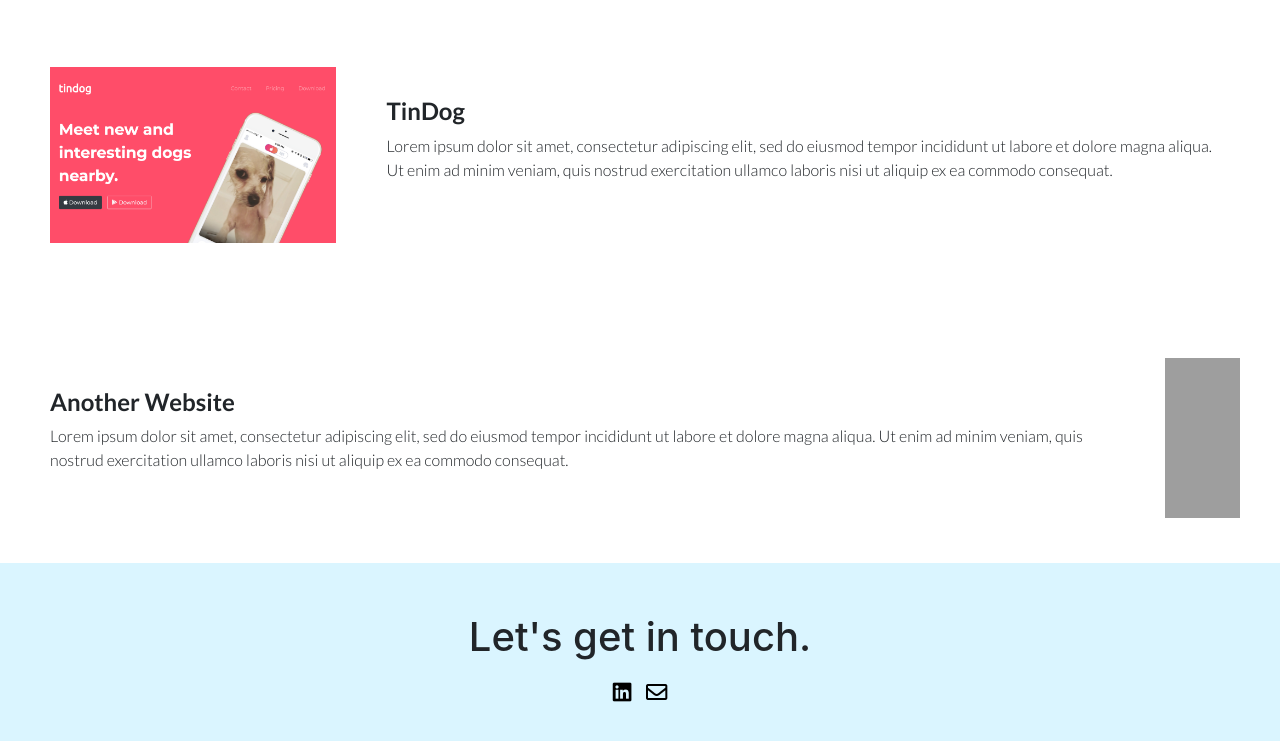
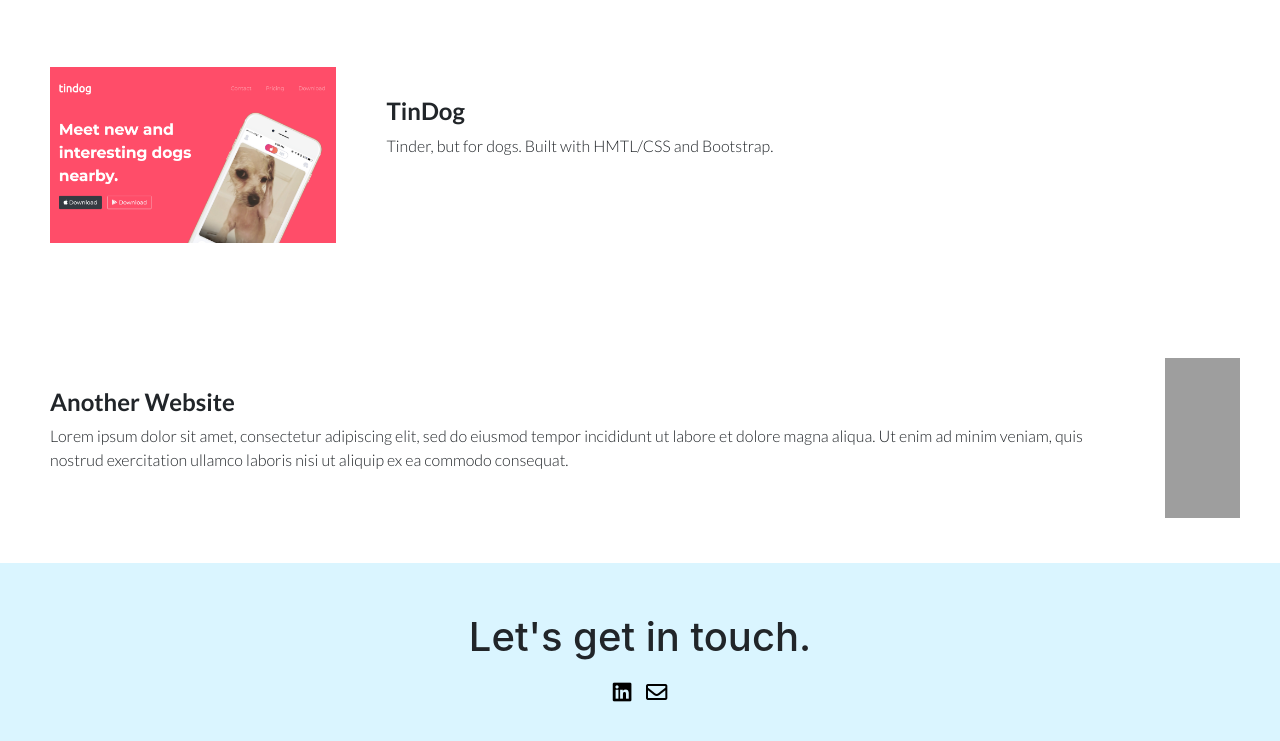
Before and after one commit to melinawebb/portfolio, a plain HTML site: page index.html in a window 1280 px wide. Shown: the part 1038-1779 px from the top of the page. Drawn offline with nearby package versions, Linux system fonts and the light colour scheme; grey boxes are pictures that could not be loaded.

Commit message:
Update index.html

```diff
--- a/index.html
+++ b/index.html
@@ -68,7 +68,7 @@
         </div>
         <div class="col2-2">
         <h4 class="project-title">TinDog</h4>
-        <p>Lorem ipsum dolor sit amet, consectetur adipiscing elit, sed do eiusmod tempor incididunt ut labore et dolore magna aliqua. Ut enim ad minim veniam, quis nostrud exercitation ullamco laboris nisi ut aliquip ex ea commodo consequat.</p>
+        <p>Tinder, but for dogs. Built with HMTL/CSS and Bootstrap.</p>
         </div>
       </div>
 
```
